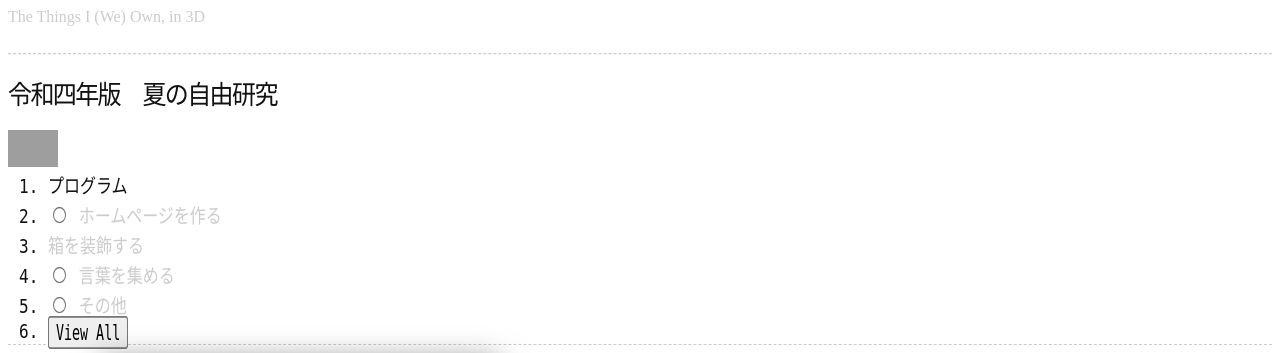
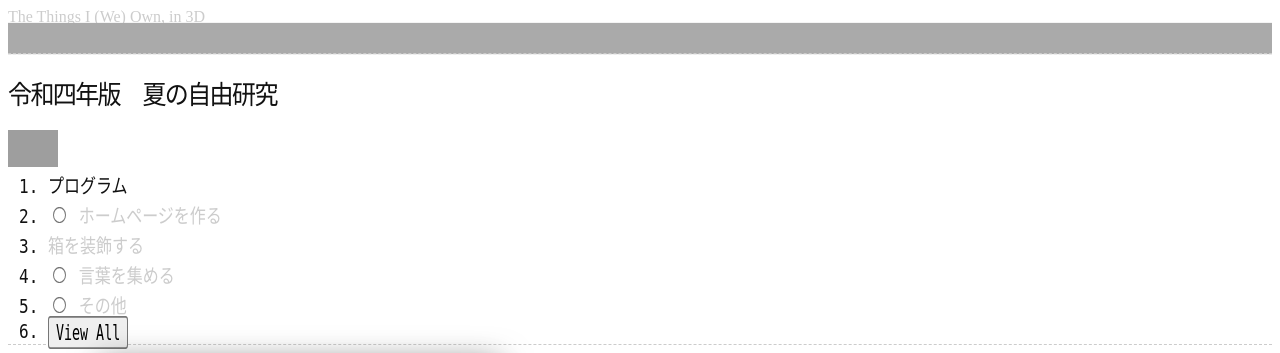
Before and after one commit to the-things-i-we-own/-, a PHP site: page /3d/index.php in a window 1280 px wide, with the pointer over the restyled element. Shown: the top 353 px of the page. Run offline with PHP 8.4, Linux system fonts and the light colour scheme; data that the repository does not hold is empty; some libraries are stand-ins or nearby versions; some web fonts are replaced; grey boxes are pictures that could not be loaded.

Commit message:
Update index.php

```diff
--- a/3d/index.php
+++ b/3d/index.php
@@ -209,7 +209,7 @@ fclose($fp);
 
         header marquee:hover {
             color: #fff;
-            background: var(--bg-color);
+            background: #aaa;
         }
 
         header,
```
